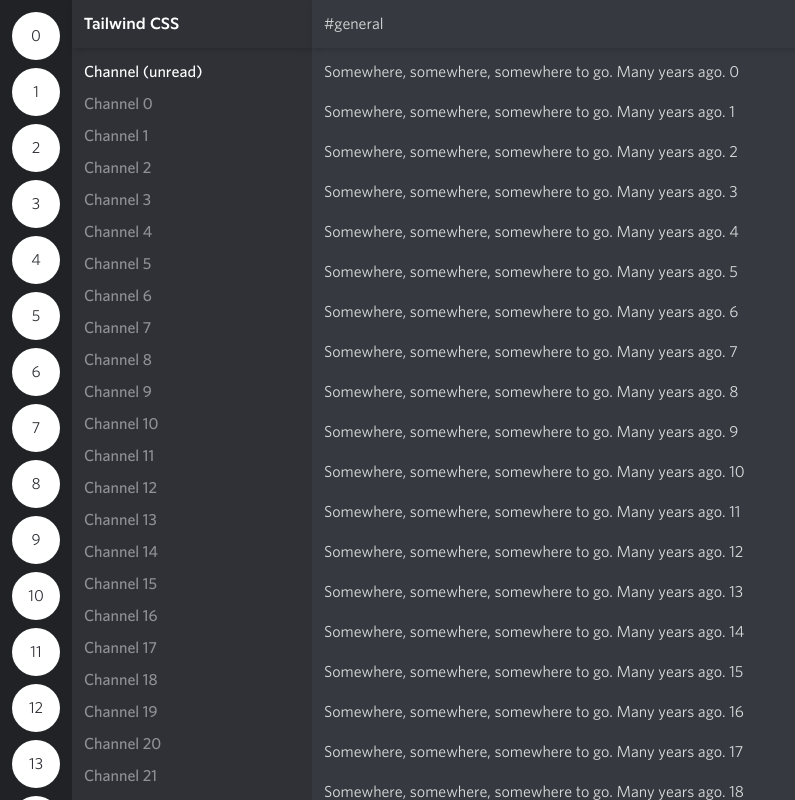
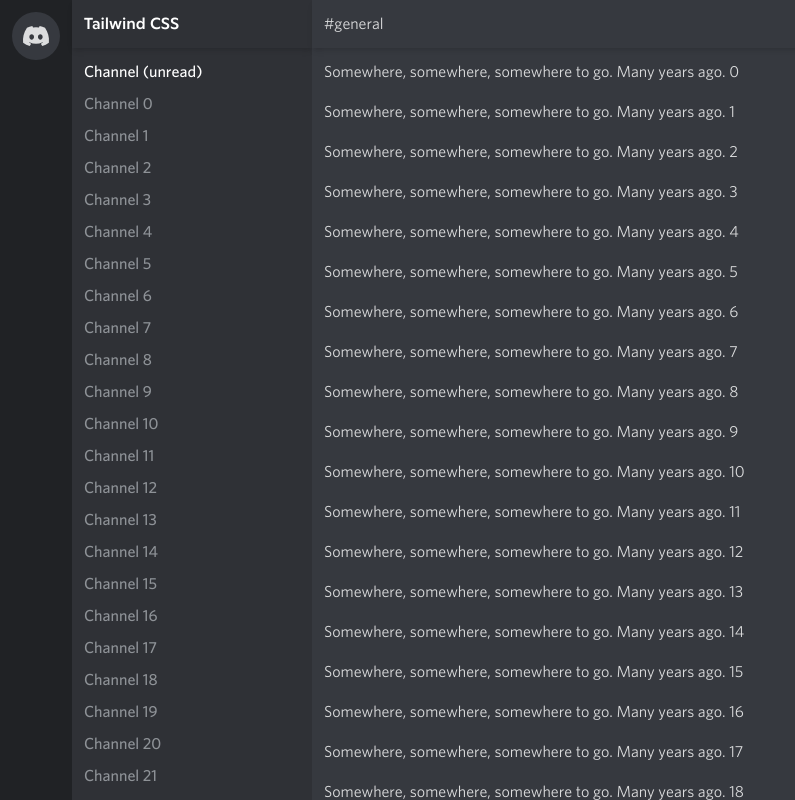
Before and after one commit to JoseCrz/tailwind-practice, a Next.js app: page / in a window 1280 px wide. Shown: the whole page, without its empty margins (0-795 px from the left). Built offline with nearby package versions, Linux system fonts and the light colour scheme.

Commit message:
Add Discord Icon

```diff
--- a/pages/index.tsx
+++ b/pages/index.tsx
@@ -1,15 +1,12 @@
+import type { SVGProps } from "react";
+
 export default function Home() {
   return (
     <div className="flex text-gray-100 h-screen">
       <div className="bg-gray-900 p-3 space-y-2 overflow-y-scroll">
-        {[...Array(40)].map((_, index) => (
-          <div
-            key={index}
-            className="h-12 w-12 bg-white rounded-full flex items-center justify-center text-gray-800"
-          >
-            {index}
-          </div>
-        ))}
+        <div className="h-12 w-12 rounded-[50%] hover:rounded-2xl flex items-center justify-center text-gray-100 hover:text-white hover:bg-brand bg-gray-700 transition-all duration-200">
+          <DiscordIcon className="h-5 w-7" />
+        </div>
       </div>
       <div className="bg-gray-800 w-60 flex flex-col">
         <div className="font-title text-white px-3 h-12 flex items-center shadow-md">
@@ -35,3 +32,14 @@
     </div>
   );
 }
+
+function DiscordIcon(props: SVGProps<SVGSVGElement>) {
+  return (
+    <svg aria-hidden="false" viewBox="0 0 28 20" {...props}>
+      <path
+        fill="currentColor"
+        d="M23.021 1.677A21.227 21.227 0 0017.658 0c-.252.462-.483.935-.687 1.418a19.931 19.931 0 00-5.943 0C10.82.935 10.59.462 10.337.005c-1.856.32-3.659.88-5.37 1.677C1.567 6.78.65 11.754 1.111 16.652A21.504 21.504 0 007.691 20c.532-.726 1.004-1.5 1.407-2.309a13.582 13.582 0 01-2.221-1.078c.188-.137.37-.274.547-.428a15.232 15.232 0 0013.152 0c.177.148.36.291.541.428-.707.424-1.453.787-2.22 1.078.408.808.875 1.578 1.405 2.303a21.5 21.5 0 006.58-3.347h.007c.541-5.674-.922-10.6-3.868-14.97zM9.681 13.638c-1.283 0-2.34-1.193-2.34-2.644S8.37 8.35 9.68 8.35c1.308 0 2.359 1.193 2.338 2.644 0 1.451-1.036 2.644-2.339 2.644zm8.635 0c-1.283 0-2.34-1.193-2.34-2.644s1.036-2.644 2.34-2.644c1.302 0 2.36 1.193 2.338 2.644 0 1.451-1.036 2.644-2.338 2.644z"
+      />
+    </svg>
+  );
+}
--- a/tailwind.config.ts
+++ b/tailwind.config.ts
@@ -13,6 +13,7 @@
         title: ["var(--font-ginto)"],
       },
       colors: {
+        brand: "#5865F2",
         gray: {
           50: "#ECEDEE",
           100: "#DCDDDE",
```
